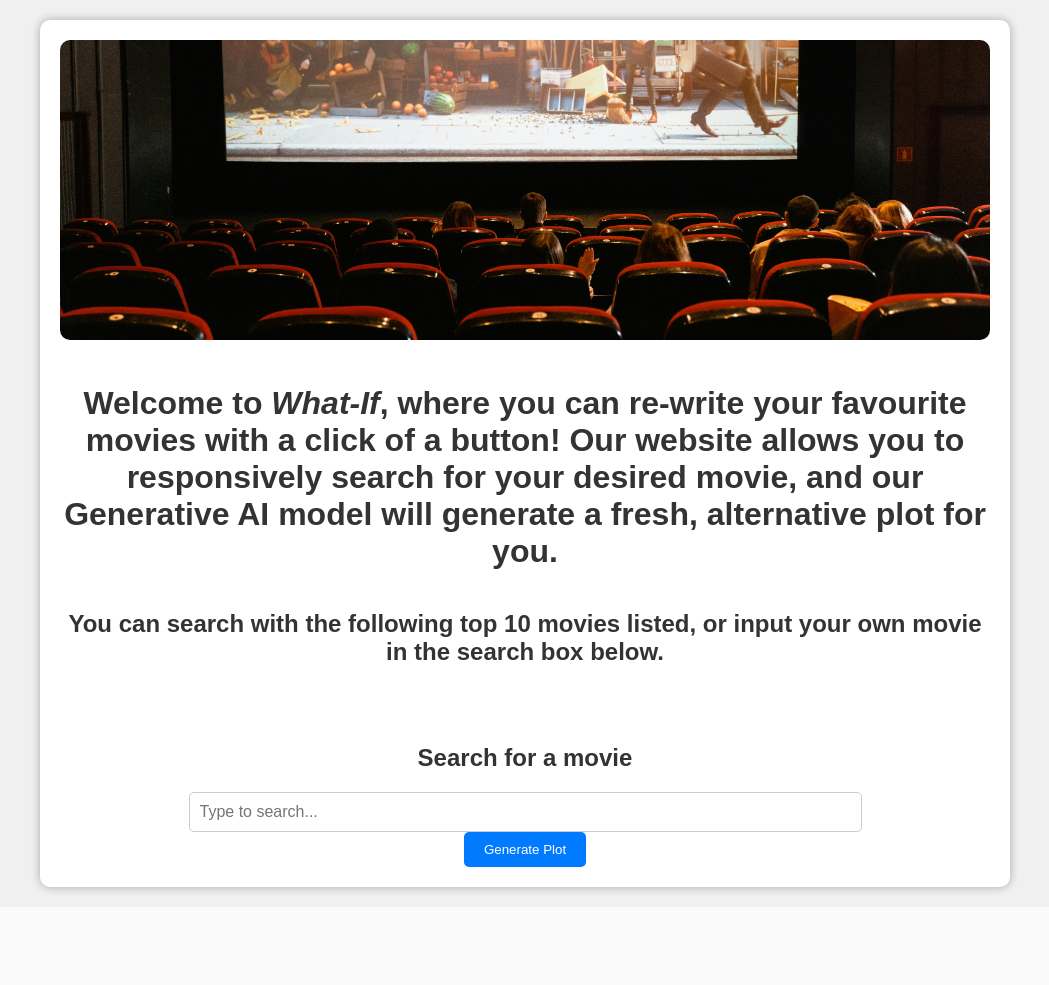
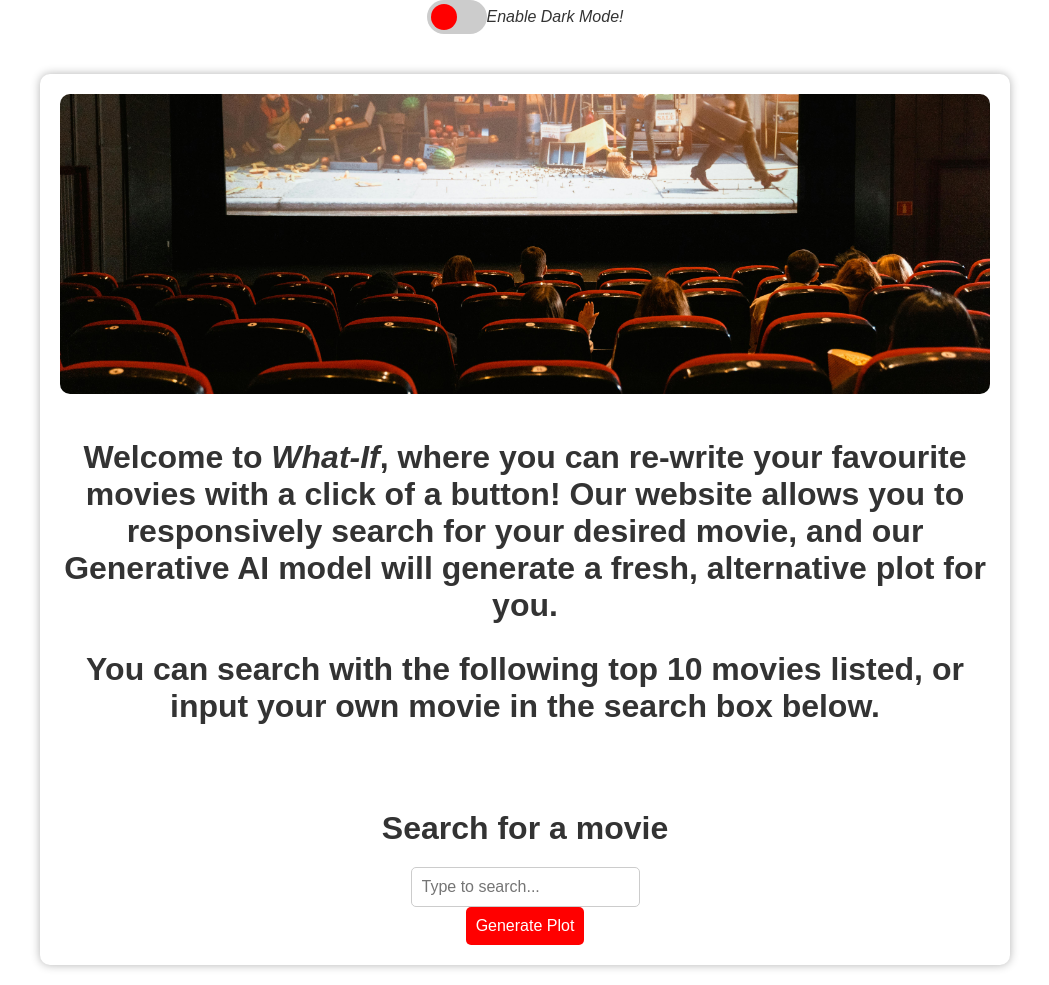
Before and after one commit to SharpWoofer/WhatIF-, a Flask app: page / in a window 1280 px wide. Shown: the whole page, without its empty margins (115-1164 px from the left). Before the commit the page ends 895 px from the top, so only its background shows below. Run offline with Flask 3, Linux system fonts and the light colour scheme; data that the repository does not hold is empty.

Commit message:
frontend improvements

```diff
--- a/app.py
+++ b/app.py
@@ -66,14 +66,24 @@ def generate_plot(overview):
         html_output = Markup(generated_content.replace("\n", "<br>"))
         return title_new, html_output
 
+@app.route('/trending_movies', methods=['GET'])
+def get_trending_movies():
+    return jsonify(fetch_trending_movies())
+
 @app.route('/', methods=['GET'])
 def index():
     trending_movies = fetch_trending_movies()
     return render_template('index.html', trending_movies=trending_movies)
 
-@app.route('/generate_plot', methods=['POST'])
+@app.route('/generate_plot', methods=['GET', 'POST'])
 def generate_plot_route():
-    movie_title = request.form['movie_title']
+    if request.method == 'POST':
+        # Initial plot generation
+        movie_title = request.form['movie_title']
+    elif request.method == 'GET':
+        # Plot regeneration
+        movie_title = request.args.get('movie_title')
+
     movie_overview = fetch_movie_overview(movie_title)
     if movie_overview != "No overview found.":
         title_new, generated_plot = generate_plot(movie_overview)
@@ -81,6 +91,7 @@ def generate_plot_route():
     else:
         title_new = "Unknown Title"
         generated_plot = "Unable to generate plot. Movie overview not found."
+
     return render_template('result.html', plot=generated_plot, title=movie_title, title_new=title_new)
 
 if __name__ == '__main__':
--- a/static/index.css
+++ b/static/index.css
@@ -1,121 +1,154 @@
 body {
     font-family: Arial, sans-serif;
-    background-color: #f0f0f0; /* Light gray background for the entire body */
-    color: #333; /* Dark text color */
     margin: 0;
     padding: 0;
+    transition: background-color 0.5s ease;
+}
+
+.light-theme {
+    background-color: #fff;
+    color: #333;
+}
+
+.dark-theme {
+    background-color: #000;
+    color: #FF7A7A;
 }
 
 .outer-container {
     display: flex;
     justify-content: center;
-    align-items: center; /* Center items vertically */
-    background-color: #f0f0f0; /* Light gray background for the outer container */
+    align-items: center;
     padding: 20px;
-    min-height: 100vh; /* Ensure outer container takes at least full viewport height */
+    min-height: 100vh;
 }
 
 .container {
-    width: 75%; /* Set the width to 75% of the viewport width */
-    max-width: 1200px; /* Maximum width for larger screens */
-    padding: 20px; /* Padding inside the container */
-    background-color: #fff; /* White background for the inner container */
-    border-radius: 10px; /* Rounded corners */
-    box-shadow: 0 0 10px rgba(0, 0, 0, 0.3); /* Shadow effect */
-    text-align: center; /* Center align text and elements */
+    width: 75%;
+    max-width: 1200px;
+    padding: 20px;
+    border-radius: 10px;
+    box-shadow: 0 0 10px rgba(0, 0, 0, 0.3);
+    text-align: center;
+    transition: background-color 0.5s ease;
+}
+
+.light-theme .container {
+    background-color: #fff;
+}
+
+.dark-theme .container {
+    background-color: #333;
 }
 
 .container img {
-    width: 100%; /* Ensure the image takes full width of its container */
-    height: auto; /* Maintain aspect ratio */
-    max-height: 300px; /* Limit maximum height of the image */
-    object-fit: cover; /* Cover mode to ensure entire container is filled */
-    border-radius: 10px; /* Rounded corners for the image */
-    margin-bottom: 20px; /* Space below the image */
-}
-
-h1 {
-    font-size: 32px;
-    margin-bottom: 20px;
-    color: #333; /* Dark text color */
-}
-
-p {
-    font-size: 18px;
-    line-height: 1.6;
+    width: 100%;
+    height: auto;
+    max-height: 300px;
+    object-fit: cover;
+    border-radius: 10px;
     margin-bottom: 20px;
 }
 
-.movie-list {
-    list-style-type: none;
-    padding: 0;
+h1, h2 {
+    font-size: 32px;
+    margin-bottom: 20px;
 }
 
-.movie-list li {
-    display: flex;
-    align-items: center;
-    justify-content: space-between;
-    padding: 15px;
-    margin-bottom: 10px;
-    background-color: #f9f9f9; /* Light gray background for movie items */
-    border-radius: 5px;
-    box-shadow: 0 0 5px rgba(0, 0, 0, 0.1);
-    border-bottom: 1px solid #ccc; /* Solid line separating each movie */
+.carousel-container {
+    position: relative;
+    width: 100%;
+    overflow: hidden;
+    overflow-x: auto;
+    margin: 20px 0;
 }
 
-.movie-list li:last-child {
-    border-bottom: none; /* Remove bottom border from the last movie item */
+.carousel-content {
+    display: flex;
+    transition: transform 0.5s ease;
 }
 
-.rank-container {
-    background-color: #696969; /* Dark gray background for rank container */
-    color: #fff; /* White text color for rank numbers */
-    border-radius: 5px;
-    padding: 5px 10px; /* Padding inside the rank container */
-    width: 40px; /* Fixed width for rank containers */
-    text-align: center; /* Center align text within the rank containers */
-}
-
-.rank {
-    font-size: 16px;
-    font-weight: bold;
-    margin: 0; /* Remove default margin */
-}
-
-.title {
-    font-size: 18px;
-    font-weight: bold;
-    margin-bottom: 5px;
-    color: #333; /* Dark text color */
-}
-
-h2 {
-    font-size: 24px;
-    margin-top: 40px;
-    color: #333; /* Dark text color */
+.carousel-content img {
+    width: 200px;
+    height: auto;
+    margin: 0 10px;
 }
 
 form {
     margin-top: 20px;
 }
 
-input[type="text"] {
+input[type="text"], button {
     padding: 10px;
-    width: 70%;
     border: 1px solid #ccc;
     border-radius: 5px;
     font-size: 16px;
 }
 
 button {
-    padding: 10px 20px;
-    background-color: #007bff;
+    background-color: #f00;
     color: #fff;
     border: none;
-    border-radius: 5px;
     cursor: pointer;
+    transition: background-color 0.5s ease;
 }
 
 button:hover {
-    background-color: #0056b3;
+    background-color: #b30000;
 }
+
+.theme-switch-wrapper {
+    display: flex;
+    align-items: center;
+    justify-content: center;
+    margin-bottom: 20px;
+}
+
+.theme-switch {
+    display: inline-block;
+    height: 34px;
+    position: relative;
+    width: 60px;
+}
+
+.theme-switch input {
+    display:none;
+}
+
+.slider {
+    background-color: #ccc;
+    bottom: 0;
+    cursor: pointer;
+    left: 0;
+    position: absolute;
+    right: 0;
+    top: 0;
+    transition: .4s;
+}
+
+.slider:before {
+    background-color: #f00;
+    bottom: 4px;
+    content: "";
+    height: 26px;
+    left: 4px;
+    position: absolute;
+    transition: .4s;
+    width: 26px;
+}
+
+input:checked + .slider {
+    background-color: #000;
+}
+
+input:checked + .slider:before {
+    transform: translateX(26px);
+}
+
+.slider.round {
+    border-radius: 34px;
+}
+
+.slider.round:before {
+    border-radius: 50%;
+}
--- /dev/null
+++ b/static/themeSwitch.js
@@ -0,0 +1,25 @@
+document.addEventListener('DOMContentLoaded', () => {
+    const checkbox = document.getElementById('checkbox');
+
+    // Apply the saved theme on page load
+    const savedTheme = localStorage.getItem('theme');
+    if (savedTheme === 'dark') {
+        document.body.classList.add('dark-theme');
+        checkbox.checked = true; // Ensure the checkbox is in the correct state
+    } else {
+        document.body.classList.add('light-theme');
+        checkbox.checked = false; // Ensure the checkbox is in the correct state
+    }
+
+    checkbox.addEventListener('change', function() {
+        if(this.checked) {
+            document.body.classList.remove('light-theme');
+            document.body.classList.add('dark-theme');
+            localStorage.setItem('theme', 'dark'); // Save the theme preference
+        } else {
+            document.body.classList.remove('dark-theme');
+            document.body.classList.add('light-theme');
+            localStorage.setItem('theme', 'light'); // Save the theme preference
+        }
+    });
+});
--- a/templates/index.html
+++ b/templates/index.html
@@ -3,26 +3,25 @@
 <head>
     <title>Trending Movies</title>
     <link rel="stylesheet" type="text/css" href="{{ url_for('static', filename='index.css') }}">
+    <script src="{{ url_for('static', filename='themeSwitch.js') }}" defer></script>
 </head>
-<body>
+<body class="light-theme">
+    <div class="theme-switch-wrapper">
+        <label class="theme-switch" for="checkbox">
+            <input type="checkbox" id="checkbox" />
+            <div class="slider round"></div>
+        </label>
+        <em>Enable Dark Mode!</em>
+    </div>
     <div class="outer-container">
         <div class="container">
             <img src="{{ url_for('static', filename='images/cinema.jpg') }}" alt="Cinema Image">
             <h1>Welcome to <i>What-If</i>, where you can re-write your favourite movies with a click of a button! Our website allows you to responsively search for your desired movie, and our Generative AI model will generate a fresh, alternative plot for you.</h1>
             <h2>You can search with the following top 10 movies listed, or input your own movie in the search box below.</h2><br>
-            <ul class="movie-list">
-                {% for index in range(trending_movies|length) %}
-                    {% set movie = trending_movies[index] %}
-                    <li>
-                        <div class="movie-info">
-                            <div class="title">{{ movie['title'] }}</div>
-                        </div>
-                        <div class="rank-container">
-                            <div class="rank">#{{ index + 1 }}</div>
-                        </div>
-                    </li>
-                {% endfor %}
-            </ul>
+            <!-- Carousel Container -->
+            <div class="carousel-container">
+                <div class="carousel-content"></div>
+            </div>
             <h2>Search for a movie</h2>
             <form method="post" action="/generate_plot">
                 <input type="text" id="movieTitleInput" name="movie_title" placeholder="Type to search..." autocomplete="off">
@@ -31,19 +30,7 @@
             </form>
         </div>
     </div>
-        <script src="{{ url_for('static', filename='autocomplete.js') }}"></script>
-        <script>
-            let scrollAmount = 0;
-            const carousel = document.querySelector('.carousel');
-            setInterval(() => {
-                if(scrollAmount < carousel.scrollWidth - carousel.clientWidth) {
-                    scrollAmount += 200; // Scroll by 200px every 2 seconds
-                } else {
-                    scrollAmount = 0; // Reset scroll amount to start
-                }
-                carousel.scrollTo({left: scrollAmount, behavior: 'smooth'});
-            }, 2000);
-        </script>
-        <script src="{{ url_for('static', filename='carousel.js') }}"></script>
+    <script src="{{ url_for('static', filename='autocomplete.js') }}"></script>
+    <script src="{{ url_for('static', filename='carousel.js') }}"></script>
 </body>
 </html>
```
Also changed, not shown: static/carousel.js (+20 -11 lines), static/result.css (+109 -4 lines), templates/result.html (+32 -2 lines).
